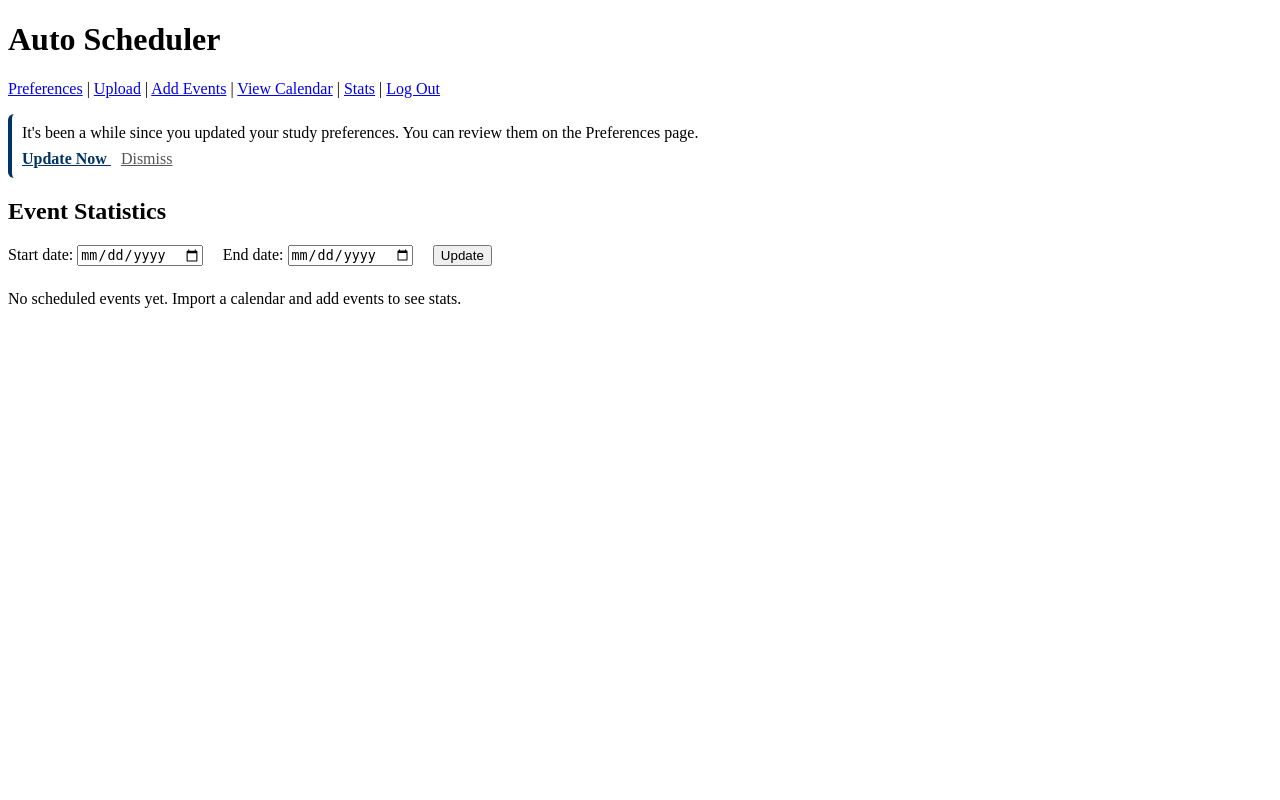
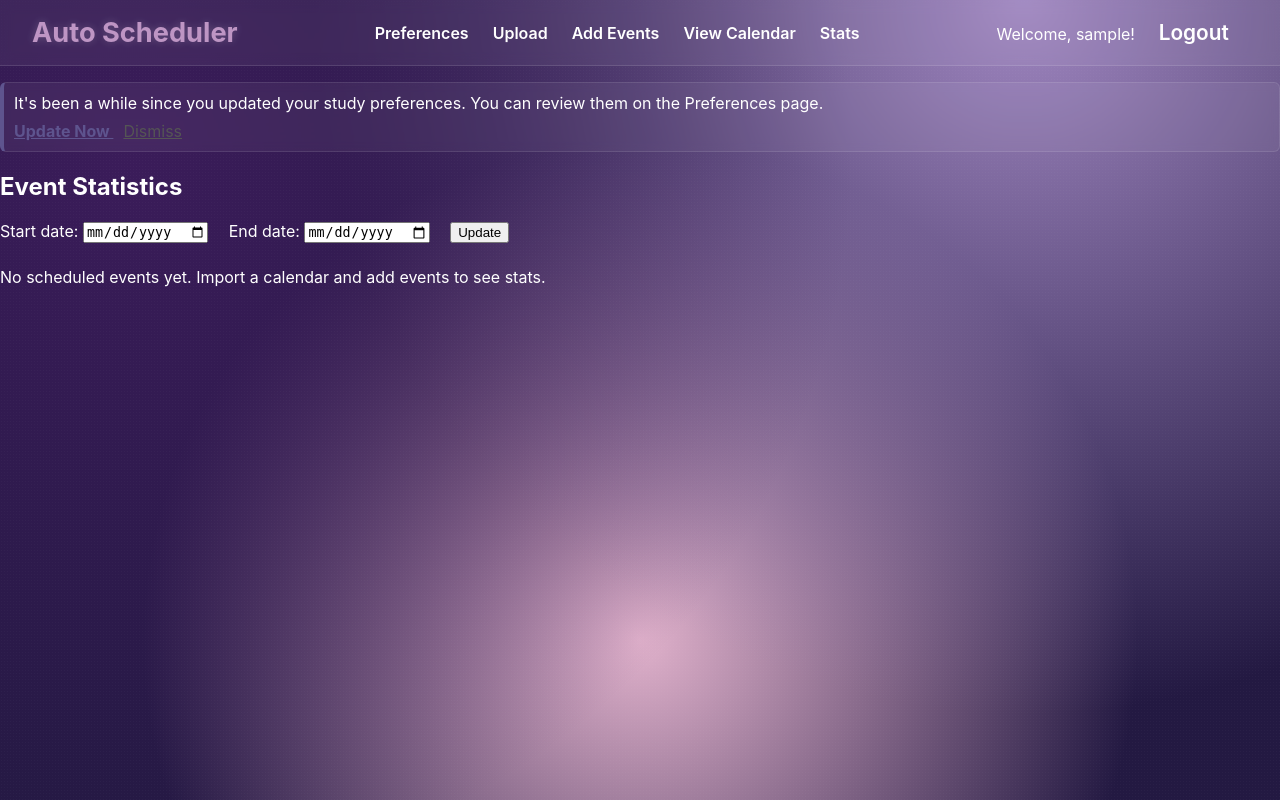
Before and after one commit to SGrimsley02/EECS581_Project_3, a Django app: page /stats/ in a window 1280 px wide. Run offline with Django 5.2, Linux system fonts and the light colour scheme; the visitor is signed in with stand-in values (Sample User, id 1); parts of the project's set-up code (start-up, migrations or seed data) failed here and were passed over.

Commit message:
add theme :)

```diff
--- a/auto_scheduler/apps/scheduler/static/scheduler/css/base.css
+++ b/auto_scheduler/apps/scheduler/static/scheduler/css/base.css
@@ -1,10 +1,45 @@
 /*
     Name: apps/scheduler/static/scheduler/css/base.css
     Description: CSS styles for the standard base layout.
-    Authors: Kiara Grimsley, Audrey Pan
+    Authors: Kiara Grimsley, Audrey Pan, Reeny Huang
     Created: November 18, 2025
-    Last Modified: November 22, 2025
+    Last Modified: November 26, 2025
 */
+
+:root {
+--bg: #231942;
+--purple: #5e548e;
+--pink: #e0b1cb;
+--lavender: #9f86c0;
+--pink2: #be95c4;
+--white: #ffffff;
+--red: #c1121f;
+--clear-bg: rgba(10, 6, 26, 0.7);
+--border-soft: rgba(255,255,255,0.12);
+}
+
+body {
+    margin: 0;
+    min-height: 100vh;
+    background:
+        radial-gradient(circle at 10% 20%, #3b1c5a 0, transparent 55%),
+        radial-gradient(circle at 80% 0, #9f86c0 0, transparent 55%),
+        radial-gradient(circle at 50% 80%, #e0b1cb 0, transparent 55%),
+        var(--bg);
+    color: var(--white);
+    font-family: "Inter", sans-serif;
+}
+
+body::before {
+    content: "";
+    position: fixed;
+    inset: 0;
+    pointer-events: none;
+    background-image:
+        radial-gradient(circle, rgba(255,255,255,0.18) 0.5px, transparent 0.5px);
+    background-size: 3px 3px;
+    opacity: 0.16;
+}
 
 .messages {
     margin: 1rem 0;
@@ -14,13 +49,18 @@
     padding: 10px 15px;
     border-radius: 6px;
     margin-bottom: 10px;
+    background: rgba(255,255,255,0.05);
+    border: 1px solid rgba(255,255,255,0.1);
+    backdrop-filter: blur(4px);
 }
+
 .message.prefs-bold-red {
-    color: #b91c1c; /* Red-700 */
-    background: #fee2e2; /* Red-100 */
-    border: 1px solid #fecaca; /* Red-200 */
-    font-weight: 700; /* Bold */
+    color: var(--red);
+    background: #fee2e2;
+    border: 1px solid #fecaca;
+    font-weight: 700;
 }
+
 .rank-row {
 margin-bottom: 8px;
 display: flex;
@@ -30,17 +70,18 @@ gap: 10px;
 
 .btn-update {
     font-weight: bold;
-    color: #003366;
+    color: var(--purple);
 }
 
 .btn-dismiss {
-    color: #666;
+    color: var(--lavender);
 }
 
 .message.prefs-recap {
-    border-left: 4px solid #003366;
+    border-left: 4px solid var(--purple);
     padding-left: 10px;
 }
+
 .stats-table-wrapper {
     margin: 1rem auto;
     width: 60%;
@@ -51,19 +92,83 @@ gap: 10px;
 .stats-table {
     border-collapse: collapse;
     width: 100%;
-    background: #fff;
+    background: var(--purple);
     font-size: 1rem;
-    border: 1px solid #ccc;
+    border: 1px solid var(--pink);
+    color: var(--white);
 }
 
 .stats-table th,
 .stats-table td {
     padding: 8px 14px;
     text-align: left;
-    border: 1px solid #ccc;
+    border: 1px solid var(--pink);
 }
 
 .stats-table th {
-    background: #f2f2f2;
+    background: var(--pink2);
     font-weight: 700;
+    color: var(--purple);
 }
+
+header {
+    display: flex;
+    align-items: center;
+    justify-content: space-between;
+    padding: 1rem 2rem;
+    background: rgba(255,255,255,0.05);
+    border-bottom: 1px solid rgba(255,255,255,0.12);
+    backdrop-filter: blur(6px);
+}
+
+header h1 {
+    margin: 0;
+    font-size: 1.7rem;
+    font-weight: 700;
+    color: var(--pink2);
+    text-shadow: 0 0 8px rgba(255,255,255,0.2);
+}
+
+.nav-center-wrapper {
+    flex: 1;
+    display: flex;
+    justify-content: center;
+}
+
+nav {
+    display: flex;
+    gap: 1.5rem;
+    font-weight: 600;
+}
+
+nav a {
+    color: var(--white);
+    text-decoration: none;
+    transition: 0.2s ease;
+}
+
+nav a:hover {
+    color: var(--pink);
+    text-shadow: 0 0 3px var(--pink);
+}
+
+.nav-left {
+    margin-right: auto;
+}
+
+.nav-right {
+    margin-left: auto;
+}
+
+.nav-right a {
+    color: var(--white);
+    font-size: 1.3rem;
+    font-weight: 600;
+    padding: 0 1.2rem;
+    text-decoration: none;
+}
+
+.nav-right a:hover {
+    color: var(--pink);
+    text-shadow: 0 0 6px var(--pink);
+}
--- a/auto_scheduler/apps/scheduler/templates/base.html
+++ b/auto_scheduler/apps/scheduler/templates/base.html
@@ -21,17 +21,28 @@
 
 <body>
     <header>
-        <h1>Auto Scheduler</h1>
-        <nav>
-            <a href="{% url 'scheduler:preferences' %}">Preferences</a> |
-            <a href="{% url 'scheduler:upload_ics' %}">Upload</a> |
-            <a href="{% url 'scheduler:add_events' %}">Add Events</a> |
-            <a href="{% url 'scheduler:view_calendar' %}">View Calendar</a> |
-            <a href="{% url 'scheduler:event_stats' %}">Stats</a> |
-            <a href="{% url 'scheduler:logout' %}">Log Out</a>
-        </nav>
+        <div class="nav-left">
+            <h1>Auto Scheduler</h1>
+        </div>
+        <div class="nav-center-wrapper">
+            <nav>
+                <a href="{% url 'scheduler:preferences' %}">Preferences</a>
+                <a href="{% url 'scheduler:upload_ics' %}">Upload</a>
+                <a href="{% url 'scheduler:add_events' %}">Add Events</a>
+                <a href="{% url 'scheduler:view_calendar' %}">View Calendar</a>
+                <a href="{% url 'scheduler:event_stats' %}">Stats</a>
+            </nav>
+        </div>
+        <div class="nav-right">
+            {% if user.is_authenticated %}
+                <span>Welcome, {{ user.username }}!  </span>
+                <a href="{% url 'scheduler:logout' %}">Logout</a>
+            {% else %}
+                <a href="{% url 'scheduler:login' %}">Login</a>
+                <a href="{% url 'scheduler:signup' %}">Sign Up</a>
+            {% endif %}
+        </div>
     </header>
-
     <main>
         {% if messages %}
             <div class="messages">
```
